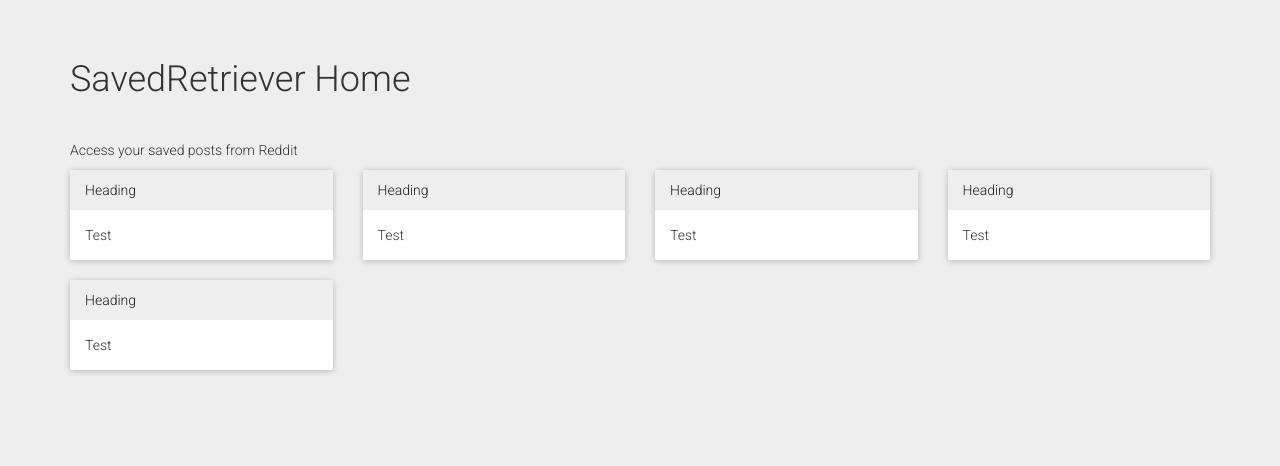
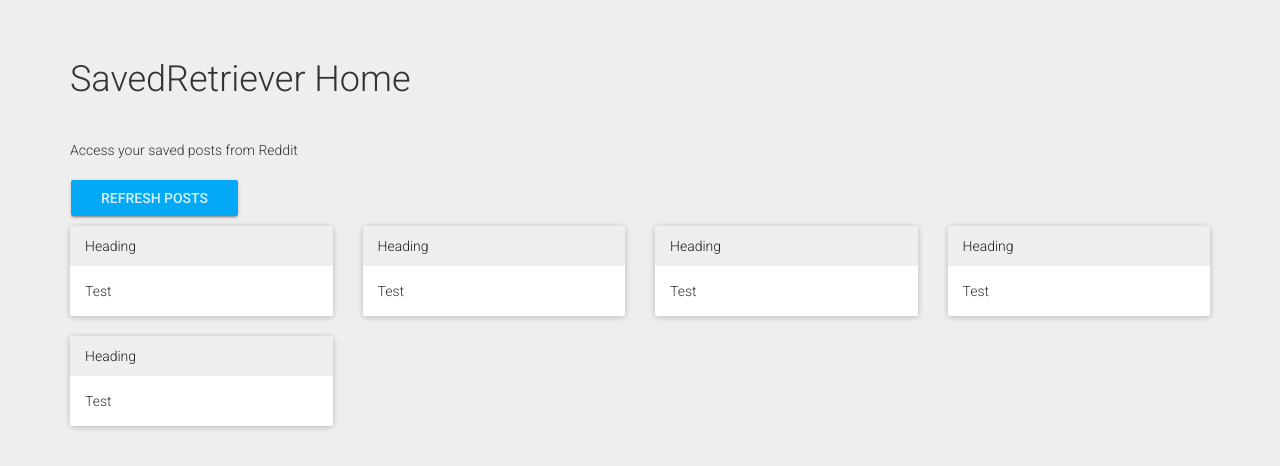
Before and after one commit to jallier/SavedRetriever, a Flask app: page / in a window 1280 px wide. Shown: the part 60-526 px from the top of the page. Run offline with Flask 2, Linux system fonts and the light colour scheme; some libraries are stand-ins or nearby versions.

Commit message:
Added refresh button

```diff
--- a/templates/index.html
+++ b/templates/index.html
@@ -50,6 +50,12 @@
                     <p>
                         Access your saved posts from Reddit
                     </p>
+                    <div>
+                        <form action="/run" method="post">
+                        <input type="submit" class="btn btn-raised btn-info" value="Refresh Posts">
+                        <div class="ripple-container"></div>
+                        </form>
+                    </div>
                 </div>
             </div>
         </div>
```
Also changed, not shown: 1 other file.
